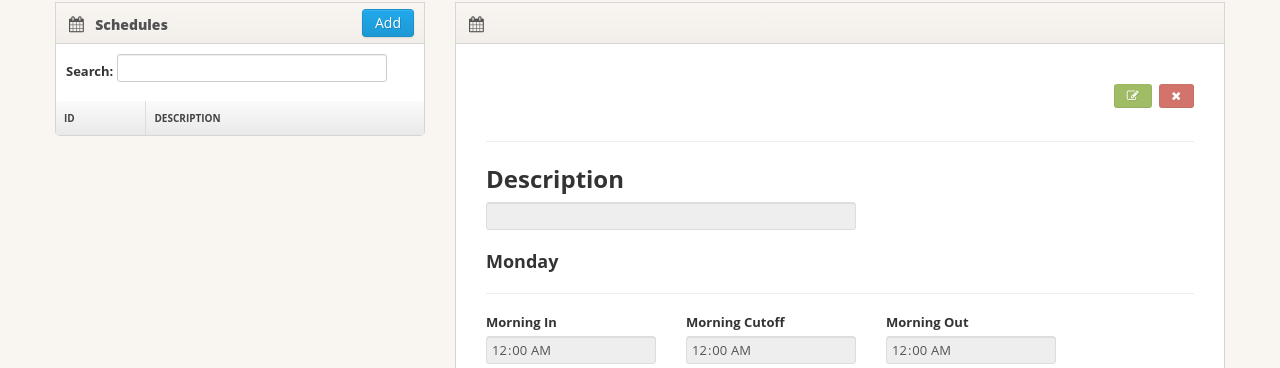
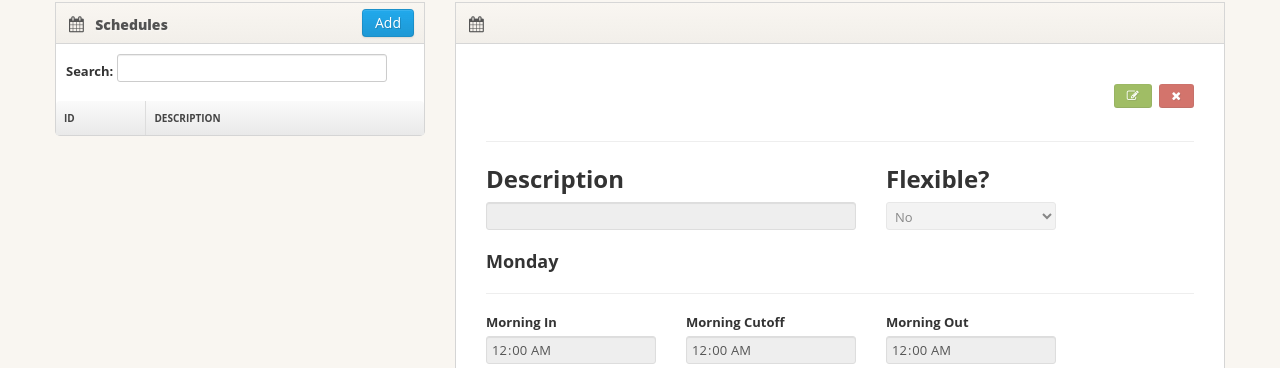
Before and after one commit to sly14flores/sjdtr, a PHP site: page /schedules.php in a window 1280 px wide. Shown: the part 156-524 px from the top of the page. Run offline with PHP 8.4, Linux system fonts and the light colour scheme; the visitor is signed in with stand-in values (Sample User, id 1); data that the repository does not hold is empty.

Commit message:
added flexible

```diff
--- a/controllers/schedules.js
+++ b/controllers/schedules.js
@@ -10,6 +10,7 @@ app.factory('appService',function($http,$timeout,bootstrapNotify,bootstrapModal,
 
 			scope.controls.schedule = {
 				description: opt,
+				flexible: opt,
 				morning_in: opt,
 				morning_cutoff: opt,
 				morning_out: opt,
@@ -283,6 +284,7 @@ $scope.views.onEdit = false;
 $scope.schedule_struct = {
 	id: 0,
 	description: "",
+	flexible: "No",
 	details: [
 		{id: 0, day: "Monday", morning_in: new Date("0"), morning_cutoff: new Date("0"), morning_out: new Date("0"), lunch_break_cutoff: new Date("0"), afternoon_in: new Date("0"), afternoon_cutoff: new Date("0"), afternoon_out: new Date("0")},
 		{id: 0, day: "Tuesday", morning_in: new Date("0"), morning_cutoff: new Date("0"), morning_out: new Date("0"), lunch_break_cutoff: new Date("0"), afternoon_in: new Date("0"), afternoon_cutoff: new Date("0"), afternoon_out: new Date("0")},
--- a/controllers/schedules.php
+++ b/controllers/schedules.php
@@ -32,7 +32,8 @@ switch ($_GET['r']) {
 		$con = new pdo_db("schedules");
 		$con1 = new pdo_db("schedule_details");
 
-		$schedule = $con->updateData(array("id"=>$_POST['id'],"description"=>$_POST['description']),"id");
+		$_POST['flexible'] = ($_POST['flexible']=="Yes")?1:0;
+		$schedule = $con->updateData(array("id"=>$_POST['id'],"description"=>$_POST['description'],"flexible"=>$_POST['flexible']),"id");
 
 		// check for schedule_details entry
 		$sql = "SELECT * FROM schedule_details WHERE schedule_id = $_POST[id]";
@@ -90,6 +91,8 @@ switch ($_GET['r']) {
 		$schedule = $con->getData("SELECT * FROM schedules WHERE id = $_POST[id]");
 		$schedule_details = $con->getData("SELECT * FROM schedule_details WHERE schedule_id = $_POST[id]");
 
+		$schedule[0]['flexible'] = ($schedule[0]['flexible'])?"Yes":"No";
+
 		foreach ($schedule_details as $key => $value) {
 			unset($schedule_details[$key]['schedule_id']);
 		}
--- a/schedules.php
+++ b/schedules.php
@@ -145,11 +145,22 @@ require_once 'authentication.php';
 					<form name="frmHolder.schedule" autocomplete="off" novalidate>
 						<fieldset>
 							<div class="row">
-								<div class="span2">
+								<div class="span4">
 									<div class="control-group" ng-class="{'error': frmHolder.schedule.description.$invalid && frmHolder.schedule.description.$touched}">
 										<label><h2>Description</h2></label>
 										<div class="controls">
 											<input type="text" class="span4" name="description" ng-model="schedule.description" ng-disabled="controls.schedule.description" required>
+										</div>
+									</div>
+								</div>
+								<div class="span2">
+									<div class="control-group">
+										<label><h2>Flexible?</h2></label>
+										<div class="controls">
+											<select class="span2" ng-model="schedule.flexible" ng-disabled="controls.schedule.flexible">
+												<option value="No">No</option>
+												<option value="Yes">Yes</option>
+											</select>
 										</div>
 									</div>
 								</div>
```
Also changed, not shown: DB.txt (+1 -9 lines).
